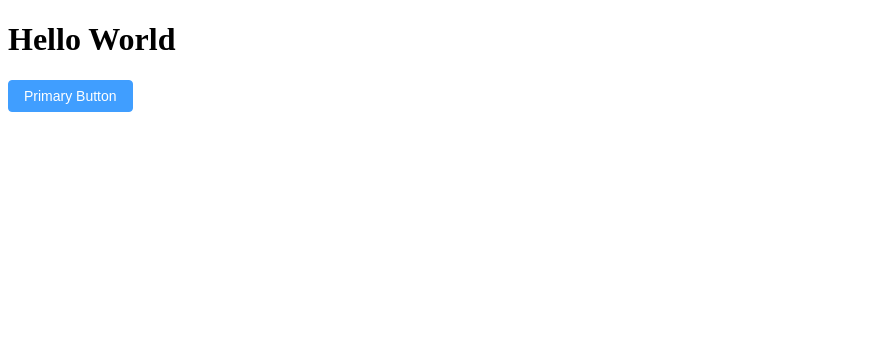
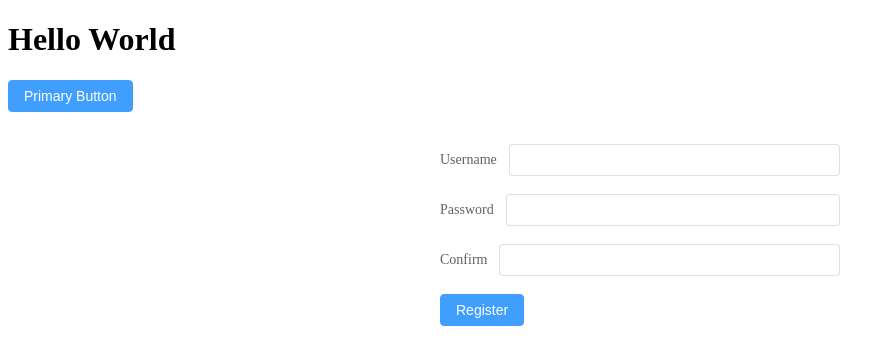
Before and after one commit to tanghang55/am-erp-vue, a Vue app: page /register in a window 1280 px wide. Shown: the top 364 px of the page, without its empty margins (0-895 px from the left). Built offline with nearby package versions, Linux system fonts and the light colour scheme.

Commit message:
Add login and register pages

```diff
--- /dev/null
+++ b/src/modules/Login.vue
@@ -0,0 +1,36 @@
+<template>
+  <div class="login-page">
+    <el-form @submit.prevent="onSubmit" :model="form" class="login-form">
+      <el-form-item label="Username">
+        <el-input v-model="form.username" autocomplete="off" />
+      </el-form-item>
+      <el-form-item label="Password">
+        <el-input v-model="form.password" type="password" autocomplete="off" />
+      </el-form-item>
+      <el-form-item>
+        <el-button type="primary" native-type="submit">Login</el-button>
+      </el-form-item>
+    </el-form>
+  </div>
+</template>
+
+<script setup>
+import { reactive } from 'vue'
+
+const form = reactive({
+  username: '',
+  password: ''
+})
+
+const onSubmit = () => {
+  console.log('login', form)
+  // TODO: implement login logic
+}
+</script>
+
+<style scoped>
+.login-page {
+  max-width: 400px;
+  margin: 2rem auto;
+}
+</style>
--- /dev/null
+++ b/src/modules/Register.vue
@@ -0,0 +1,40 @@
+<template>
+  <div class="register-page">
+    <el-form @submit.prevent="onSubmit" :model="form" class="register-form">
+      <el-form-item label="Username">
+        <el-input v-model="form.username" autocomplete="off" />
+      </el-form-item>
+      <el-form-item label="Password">
+        <el-input v-model="form.password" type="password" autocomplete="off" />
+      </el-form-item>
+      <el-form-item label="Confirm">
+        <el-input v-model="form.confirm" type="password" autocomplete="off" />
+      </el-form-item>
+      <el-form-item>
+        <el-button type="primary" native-type="submit">Register</el-button>
+      </el-form-item>
+    </el-form>
+  </div>
+</template>
+
+<script setup>
+import { reactive } from 'vue'
+
+const form = reactive({
+  username: '',
+  password: '',
+  confirm: ''
+})
+
+const onSubmit = () => {
+  console.log('register', form)
+  // TODO: implement registration logic
+}
+</script>
+
+<style scoped>
+.register-page {
+  max-width: 400px;
+  margin: 2rem auto;
+}
+</style>
--- a/src/router/index.js
+++ b/src/router/index.js
@@ -10,6 +10,16 @@ const routes = [
     path: '/about',
     name: 'About',
     component: () => import('../modules/About.vue')
+  },
+  {
+    path: '/login',
+    name: 'Login',
+    component: () => import('../modules/Login.vue')
+  },
+  {
+    path: '/register',
+    name: 'Register',
+    component: () => import('../modules/Register.vue')
   }
 ]
 
```
Also changed, not shown: 1 other file (tests, documents, lock files or other folders).
